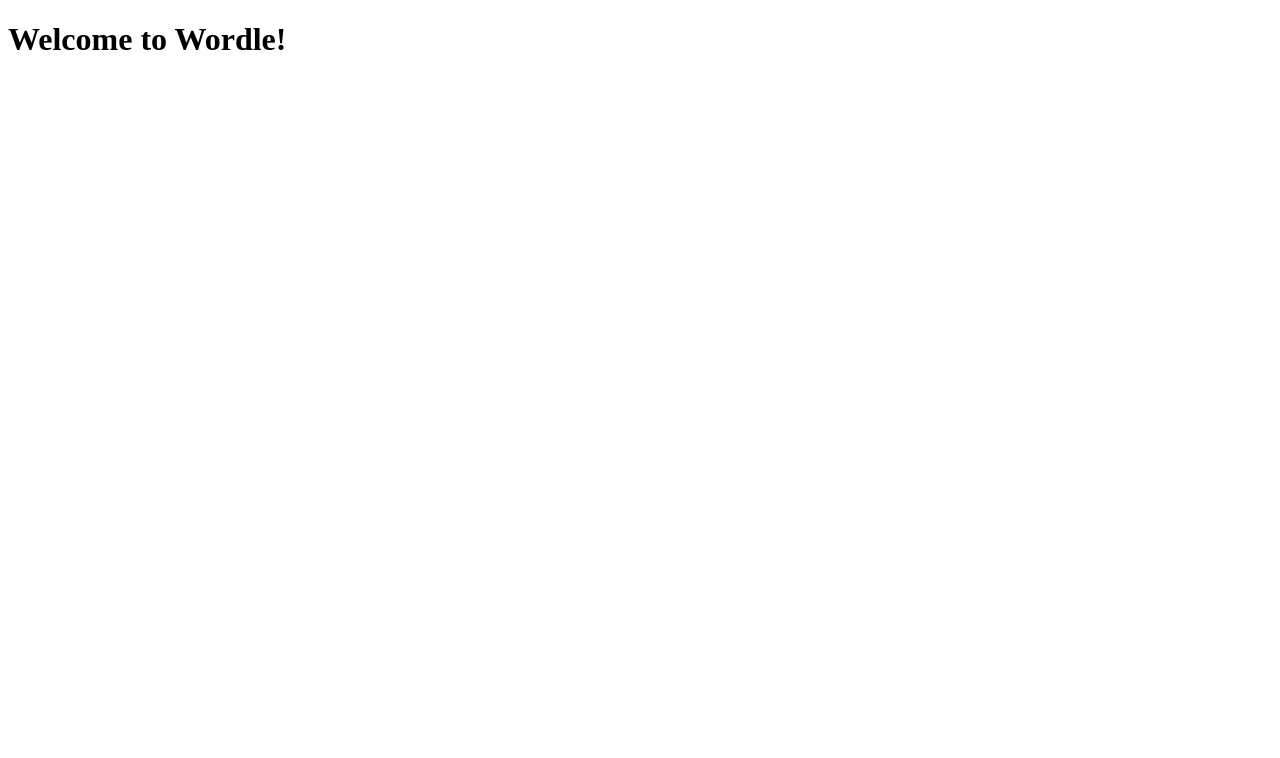
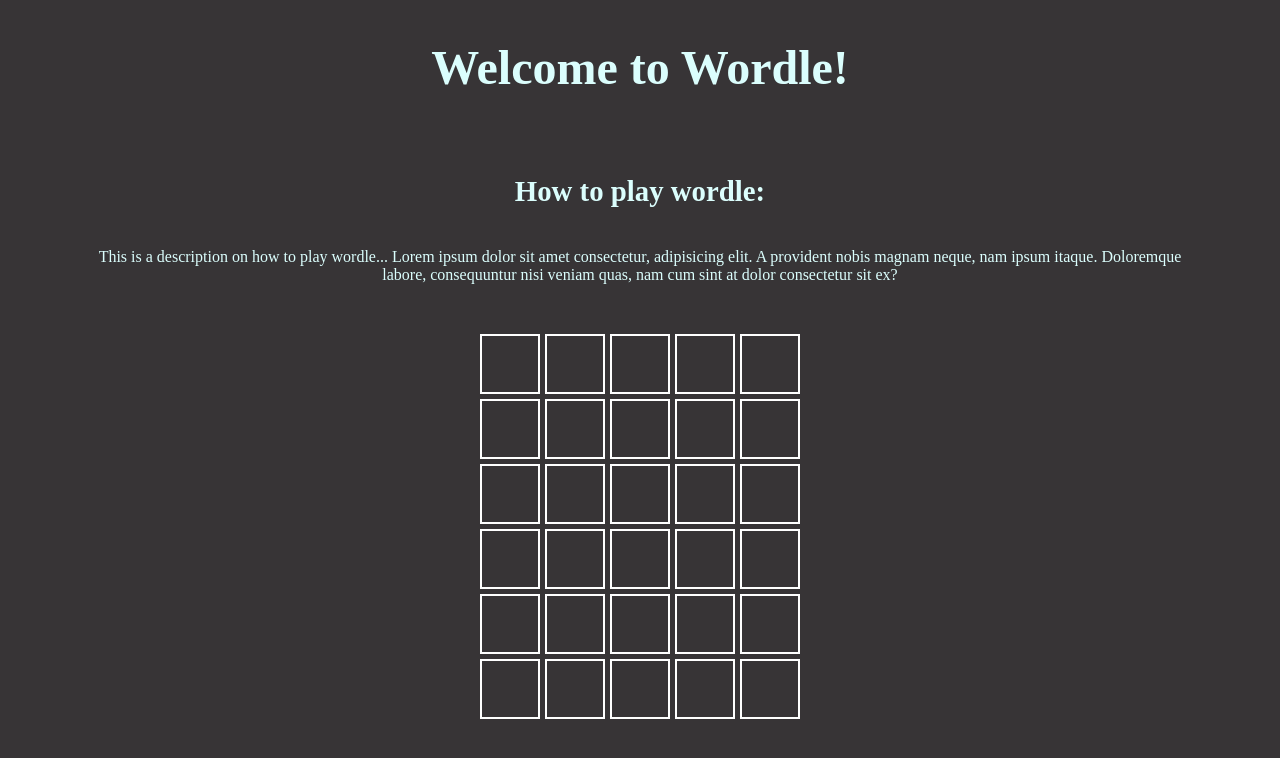
Before and after one commit to younusk-hub/wordle-project, a plain HTML site: page index.html in a window 1280 px wide. Drawn offline with Linux system fonts and the light colour scheme.

Commit message:
some scss styling and some modifications to the html file

```diff
--- a/data/words.js
+++ b/data/words.js
@@ -411,4 +411,4 @@
 "Wrong",
 "Young"]
 
-export default wordsArray;
+// export default wordsArray;
--- a/index.html
+++ b/index.html
@@ -1,5 +1,6 @@
 <!DOCTYPE html>
 <html lang="en">
+
 <head>
     <meta charset="UTF-8">
     <meta http-equiv="X-UA-Compatible" content="IE=edge">
@@ -8,13 +9,56 @@
     <link rel="stylesheet" href="./styles/styles.css">
 
 </head>
+
 <body>
-    <header>
-        <h1>Welcome to Wordle!</h1>
-        <h2></h2>
+    <header class="heading">
+        <h1 class="heading__title">Welcome to Wordle!</h1>
+        <h2 class="heading__subheading"> How to play wordle: </h2>
+        <p class="heading__description">This is a description on how to play wordle... Lorem ipsum dolor sit amet consectetur, adipisicing elit. A
+            provident nobis magnam neque, nam ipsum itaque. Doloremque labore, consequuntur nisi veniam quas, nam cum
+            sint at dolor consectetur sit ex?</p>
     </header>
 
+    <div id="board-container">
+        <div id="board">
+             <div id="1" class="square"></div>
+             <div id="2" class="square"></div>
+             <div id="3" class="square"></div>
+             <div id="4" class="square"></div>
+             <div id="5" class="square"></div>
+             <div id="6" class="square"></div>
+             <div id="7" class="square"></div>
+             <div id="8" class="square"></div>
+             <div id="9" class="square"></div>
+             <div id="10" class="square"></div>
+             <div id="11" class="square"></div>
+             <div id="12" class="square"></div>
+             <div id="13" class="square"></div>
+             <div id="14" class="square"></div>
+             <div id="15" class="square"></div>
+             <div id="16" class="square"></div>
+             <div id="17" class="square"></div>
+             <div id="18" class="square"></div>
+             <div id="19" class="square"></div>
+             <div id="20" class="square"></div>
+             <div id="21" class="square"></div>
+             <div id="22" class="square"></div>
+             <div id="23" class="square"></div>
+             <div id="24" class="square"></div>
+             <div id="25" class="square"></div>
+             <div id="26" class="square"></div>
+             <div id="27" class="square"></div>
+             <div id="28" class="square"></div>
+             <div id="29" class="square"></div>
+             <div id="30" class="square"></div>
+        </div>
+    </div>
+
+    <div id="keyboard-container">
+
+    </div>
 
     <script src="./main.js" type="module"></script>
 </body>
+
 </html>
--- a/main.js
+++ b/main.js
@@ -1,3 +1 @@
-import { wordsArray } from "./data/words.js";
-
-console.log(wordsArray[5]);
+import { wordsArray } from './data/words.js';
--- /dev/null
+++ b/styles/_game.scss
@@ -0,0 +1,24 @@
+
+#board-container {
+    display: flex;
+    justify-content: center;
+    align-items: center;
+    // flex-grow: 1;
+    // overflow: hidden;
+}
+
+#board {
+    display: grid;
+    grid-template-columns: 1fr 1fr 1fr 1fr 1fr;
+    grid-gap: 5px;
+    padding: 10px;
+}
+
+.square {
+    border: 2px solid white;
+    min-width: 60px;
+    min-height: 60px;
+    font-size: 2rem;
+    text-align: center;
+    font-weight: bold;
+}
--- /dev/null
+++ b/styles/_header.scss
@@ -0,0 +1,22 @@
+.heading {
+    display: flex;
+    flex-direction: column;
+    justify-content: center;
+    align-items: center;
+
+    &__title {
+        margin: 40px;
+        font-size: 3em;
+    }
+
+    &__subheading{
+        margin-top: 40px;
+        margin-bottom: 40px;
+        font-size: 1.8em;
+    }
+
+    &__description {
+        margin: 0 90px 40px 90px;
+        text-align: center;
+    }
+}
--- /dev/null
+++ b/styles/_reset.scss
@@ -0,0 +1,9 @@
+
+
+* {
+    padding: 0;
+    margin: 0;
+    box-sizing: border-box ;
+    background-color: #373436;
+    color: rgb(219, 254, 253);
+}
--- a/styles/styles.scss
+++ b/styles/styles.scss
@@ -0,0 +1,3 @@
+@use './reset' as *;
+@use './header' as *;
+@use './game' as *
```
Also changed, not shown: styles/styles.css, 1 other file.
